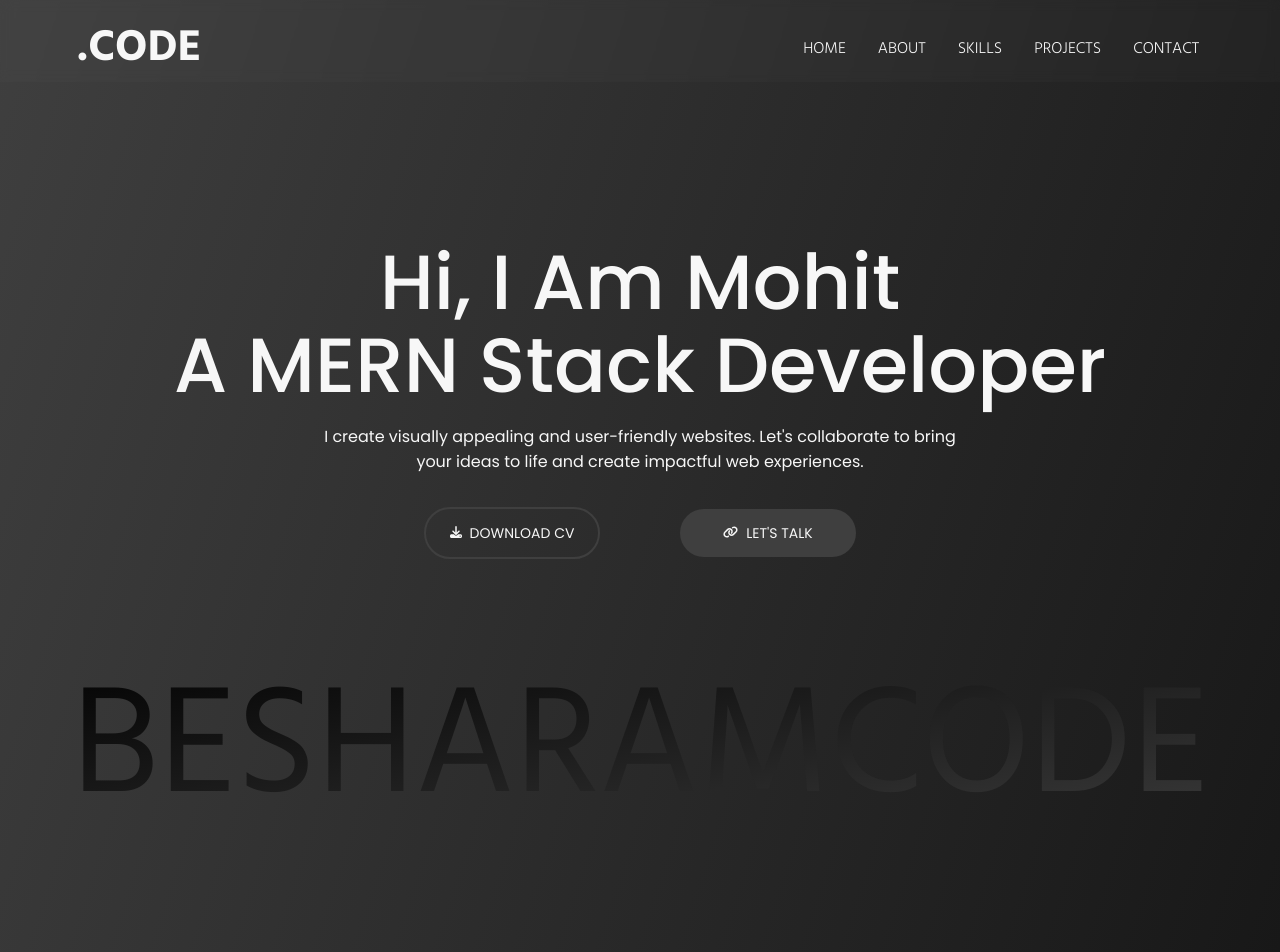
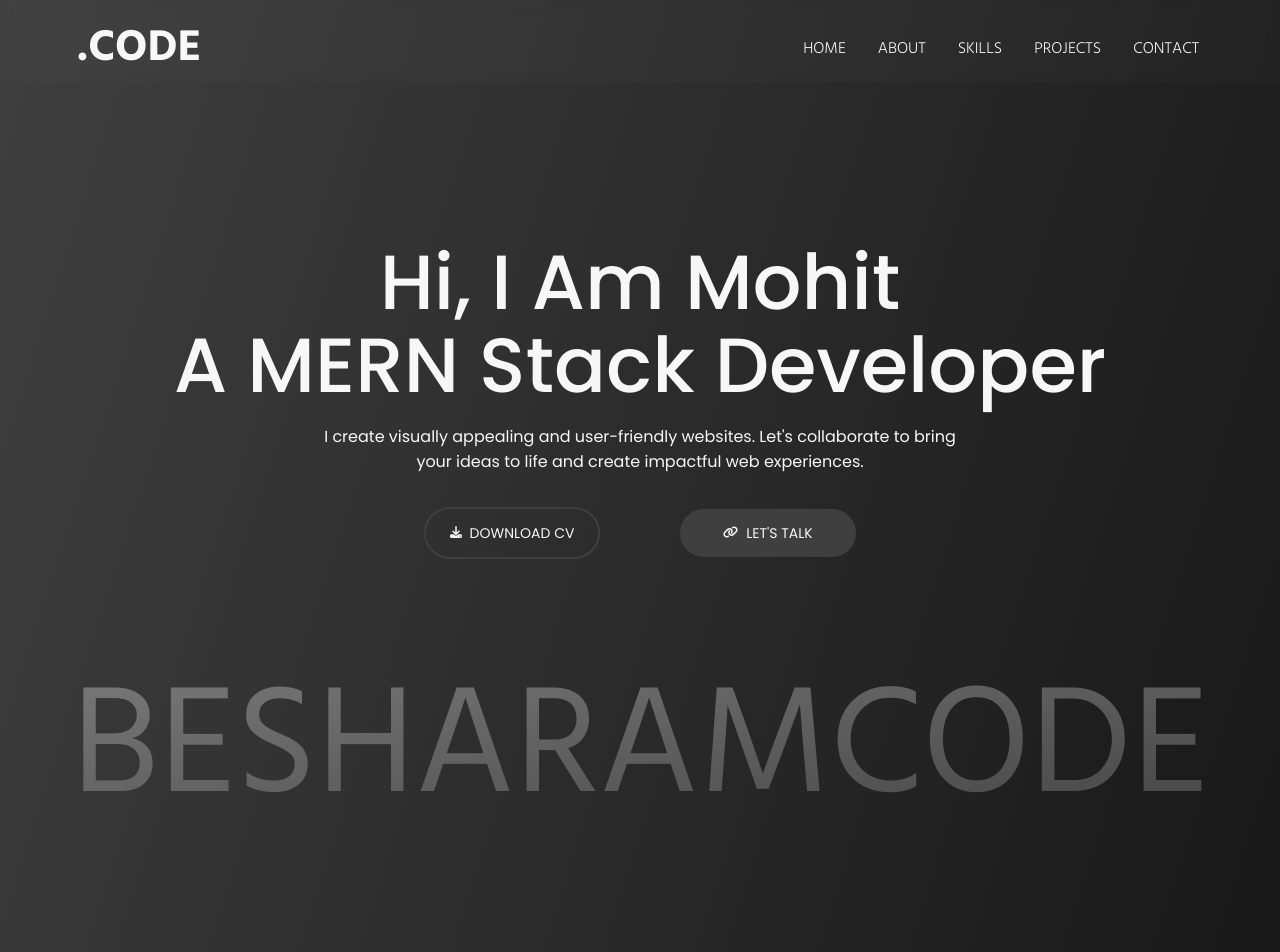
Before and after one commit to besharamcode/besharamcode-portfolio, a React (Vite) app: page / in a window 1280 px wide. Shown: the top 952 px of the page. Built offline with nearby package versions, Linux system fonts and the light colour scheme.

Commit message:
changes commite

```diff
--- a/src/components/Heading.jsx
+++ b/src/components/Heading.jsx
@@ -9,7 +9,7 @@ const Heading = ({ heading }) => {
         initial={{ y: 100 }}
         animate={{ y: 0 }}
         transition={{ duration: 0.5 }}
-        className={`font-hind text-[12vw] uppercase md:leading-[13rem] sm:leading-[6rem] leadimg-[0rem] select-none text-transparent bg-clip-text bg-gradient-to-tl from-btn to-black text-center`}
+        className={`font-hind text-[12vw] uppercase md:leading-[13rem] sm:leading-[6rem] leadimg-[0rem] select-none text-transparent bg-clip-text bg-gradient-to-tl from-btn to-[#7d7d7d] text-center`}
       >
         {heading}
       </motion.p>
```
